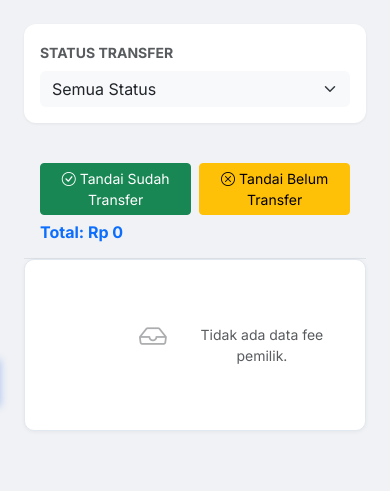
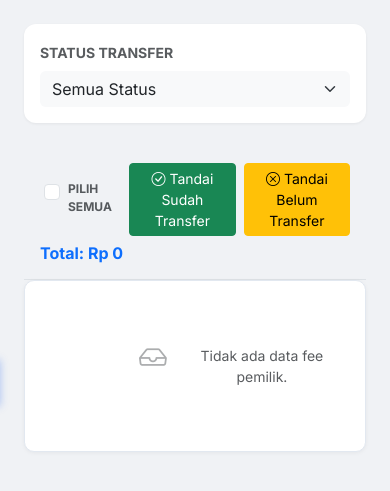
Before and after one commit to arifrg1704-cpu/katering-finance, a Django app: page /fee-pemilik/ in a window 390 px wide. Shown: the part 65-556 px from the top of the page. Run offline with Django 5.2, Linux system fonts and the light colour scheme; the visitor is signed in with stand-in values (Sample User, id 1); data that the repository does not hold is empty.

Commit message:
fix: show checklist on mobile for fee pemilik list

```diff
--- a/finance/templates/finance/fee_pemilik_list.html
+++ b/finance/templates/finance/fee_pemilik_list.html
@@ -24,13 +24,19 @@
     <form method="post" id="fee-form">
         {% csrf_token %}
         <div class="p-3 border-bottom d-flex justify-content-between align-items-center flex-wrap gap-2">
-            <div class="d-flex align-items-center gap-2">
+            <div class="d-flex align-items-center gap-3">
+                <div class="form-check d-md-none ms-1">
+                    <input class="form-check-input" type="checkbox" id="check-all-mobile">
+                    <label class="form-check-label small fw-bold text-muted" for="check-all-mobile" style="font-size: 0.75rem; text-transform: uppercase;">Pilih Semua</label>
+                </div>
+                <div class="d-flex gap-2">
                     <button type="submit" name="action" value="mark_sudah" class="btn btn-sm btn-success">
                         <i class="bi bi-check-circle me-1"></i>Tandai Sudah Transfer
                     </button>
                     <button type="submit" name="action" value="mark_belum" class="btn btn-sm btn-warning">
                         <i class="bi bi-x-circle me-1"></i>Tandai Belum Transfer
                     </button>
+                </div>
             </div>
             <h6 class="mb-0 fw-bold text-primary">Total: Rp {{ total_fee_pemilik|floor_number|intcomma }}</h6>
         </div>
@@ -50,7 +56,7 @@
                 <tbody>
                     {% for item in fee_list %}
                     <tr>
-                        <td class="td-no">
+                        <td class="td-checkbox" data-label="Pilih">
                             <input class="form-check-input detail-checkbox" type="checkbox" name="detail_ids"
                                 value="{{ item.id }}">
                         </td>
@@ -91,13 +97,26 @@
 <script>
     document.addEventListener('DOMContentLoaded', function () {
         const checkAll = document.getElementById('check-all');
+        const checkAllMobile = document.getElementById('check-all-mobile');
         const checkboxes = document.querySelectorAll('.detail-checkbox');
+
+        function syncCheckboxes(checked) {
+            checkboxes.forEach(cb => {
+                cb.checked = checked;
+            });
+            if (checkAll) checkAll.checked = checked;
+            if (checkAllMobile) checkAllMobile.checked = checked;
+        }
 
         if (checkAll) {
             checkAll.addEventListener('change', function () {
-                checkboxes.forEach(cb => {
-                    cb.checked = checkAll.checked;
+                syncCheckboxes(this.checked);
             });
+        }
+
+        if (checkAllMobile) {
+            checkAllMobile.addEventListener('change', function () {
+                syncCheckboxes(this.checked);
             });
         }
     });
```
Lines whose indentation alone changed are shown as unchanged.
